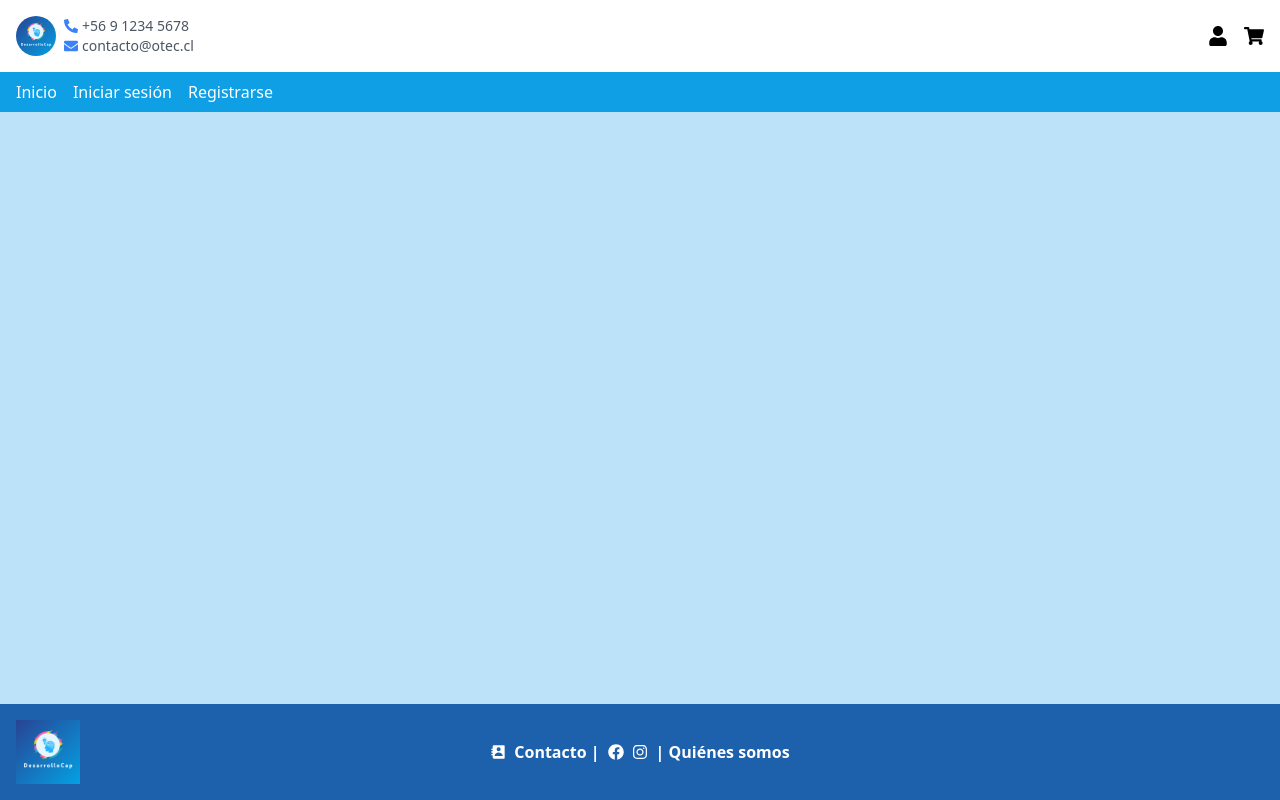
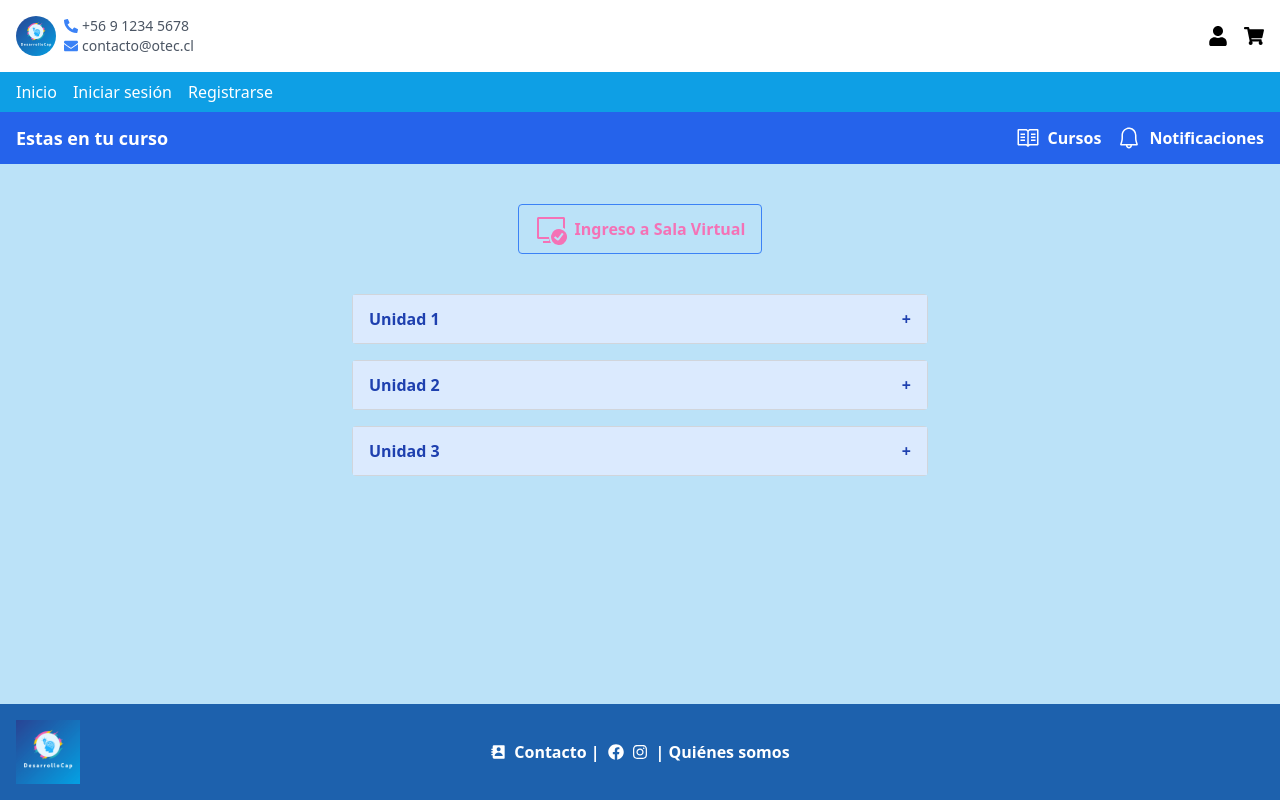
Before and after one commit to dtdavid/desarrollocap, a React (Vite) app in the folder frontend/: page /perfil/curso in a window 1280 px wide. Built offline with nearby package versions, Linux system fonts and the light colour scheme.

Commit message:
feat: se crea pagina para acceder a curso desde el panel de usuario

```diff
--- /dev/null
+++ b/frontend/src/pages/PanelCurso.jsx
@@ -0,0 +1,93 @@
+import { useEffect, useState } from "react";
+import { VscBook,  VscBell, VscVmActive  } from "react-icons/vsc"
+
+
+const PanelCurso = () => {
+ const [curso, setCurso] = useState("");
+  const [activo, setActivo] = useState(null);
+
+const toggle = (index) => {
+    setActivo(activo === index ? null : index);
+  };
+
+  const datos = [
+    {
+      titulo: "Unidad 1",
+      contenido: "Contenido Unidad 1"
+    },
+    {
+      titulo: "Unidad 2",
+      contenido: "Contenido Unidad 2"
+    },
+    {
+      titulo: "Unidad 3",
+      contenido: "Contenido Unidad 3"
+    }
+  ];
+
+
+
+ useEffect(() => {
+    const cursoSeleccionado = localStorage.getItem("cursoSeleccionado");
+    if (cursoSeleccionado) {
+      setCurso(cursoSeleccionado);
+    }
+  }, []);
+
+  return (
+    <>
+    <nav className="bg-blue-600 text-white">
+  <div className="container mx-auto px-4 py-3 flex justify-between items-center">
+    <a href="#home" className="text-white font-bold text-lg">
+      Estas en tu curso <strong>{curso}</strong>
+    </a>
+    <div className="flex gap-4">
+      <a href="#editar" className="flex items-center gap-2 text-white font-bold hover:underline">
+        <VscBook t size={24} />
+        <span>Cursos</span>
+      </a>
+      <a href="#cursos" className="flex items-center gap-2 text-white font-bold hover:underline">
+        <VscBell size={24} />
+        <span>Notificaciones</span>
+      </a>
+         </div>
+  </div>
+</nav>
+
+<div className="flex justify-center mt-10">
+<a href="#sala" className="flex items-center gap-2 text-pink-400 font-bold border border-blue-500 px-4  py-2 rounded hover:bg-blue-500 hover:text-white transition-colors" >
+  <VscVmActive size={32} />
+  <span>Ingreso a Sala Virtual</span>
+</a>
+</div>
+
+<div className="max-w-xl mx-auto mt-10">
+      {datos.map((item, index) => (
+        <div key={index} className="border border-gray-300 rounded mb-4">
+          <button
+            onClick={() => toggle(index)}
+            className="w-full text-left px-4 py-3 bg-blue-100 hover:bg-blue-200 font-semibold text-blue-800 flex justify-between items-center"
+          >
+            {item.titulo}
+            <span>{activo === index ? "−" : "+"}</span>
+          </button>
+          {activo === index && (
+            <div className="px-4 py-3 bg-white text-gray-700">
+              {item.contenido}
+            </div>
+          )}
+        </div>
+      ))}
+    </div>
+
+
+
+
+
+
+    </>
+
+  )
+}
+
+export default PanelCurso
--- a/frontend/src/pages/Perfil.jsx
+++ b/frontend/src/pages/Perfil.jsx
@@ -95,7 +95,7 @@ const Perfil = () => {
           type="button"
           onClick={() => {
          localStorage.setItem("cursoSeleccionado", titulo);
-           navigate("/perfil");
+           navigate("/perfil/curso");
   }}
         >
           Ir al curso
--- a/frontend/src/routes/index.jsx
+++ b/frontend/src/routes/index.jsx
@@ -14,6 +14,7 @@ import Certificados from "../pages/Certificados";
 
 import { categoriesData } from "../pages/comunidad/data";
 import Forum from "../pages/comunidad/Forum";
+import PanelCurso from "../pages/PanelCurso";
 
 
 
@@ -37,6 +38,7 @@ export default function AppRoutes() {
             <Route path="/perfil/editar" element={<EditarPerfil />} />
             <Route path="/perfil/certificados" element={<Certificados />} />
             <Route path="/comunidad" element = { <Forum categories={categoriesData} />} />
+            <Route path="/perfil/curso" element = {<PanelCurso />} />
             <Route path="/carrito" element={<Carrito />} />
             <Route path="/cursos/:tipo" element={<CursosTipo />} />
             <Route path="/curso/:id" element={<CursoDetalle />} />
```
